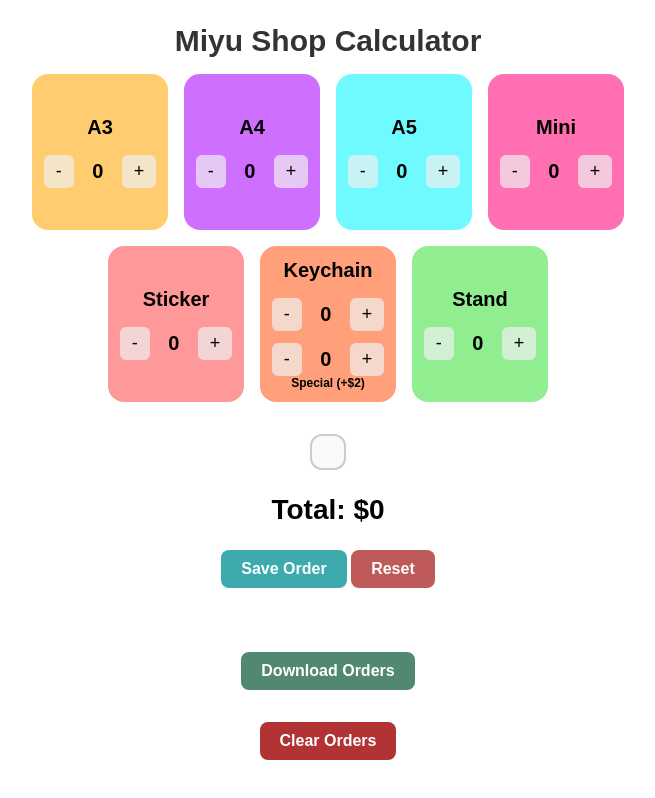
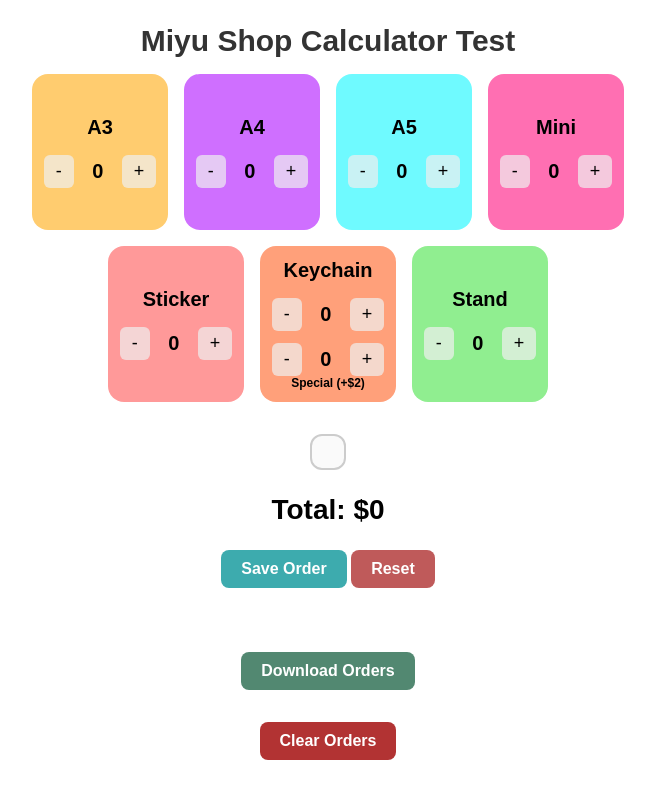
Before and after one commit to zq5q37/booth-cost-calculator, a plain HTML site: page index.html in a window 1280 px wide. Shown: the whole page, without its empty margins (312-967 px from the left). Drawn offline with Linux system fonts and the light colour scheme.

Commit message:
test deploy

```diff
--- a/index.html
+++ b/index.html
@@ -12,7 +12,7 @@
     <script src="https://cdn.sheetjs.com/xlsx-latest/package/dist/xlsx.full.min.js"></script>
   </head>
   <body>
-    <h1 class="header">Miyu Shop Calculator</h1>
+    <h1 class="header">Miyu Shop Calculator Test</h1>
 
     <div class="container">
       <div class="row" id="row1"></div>
```
